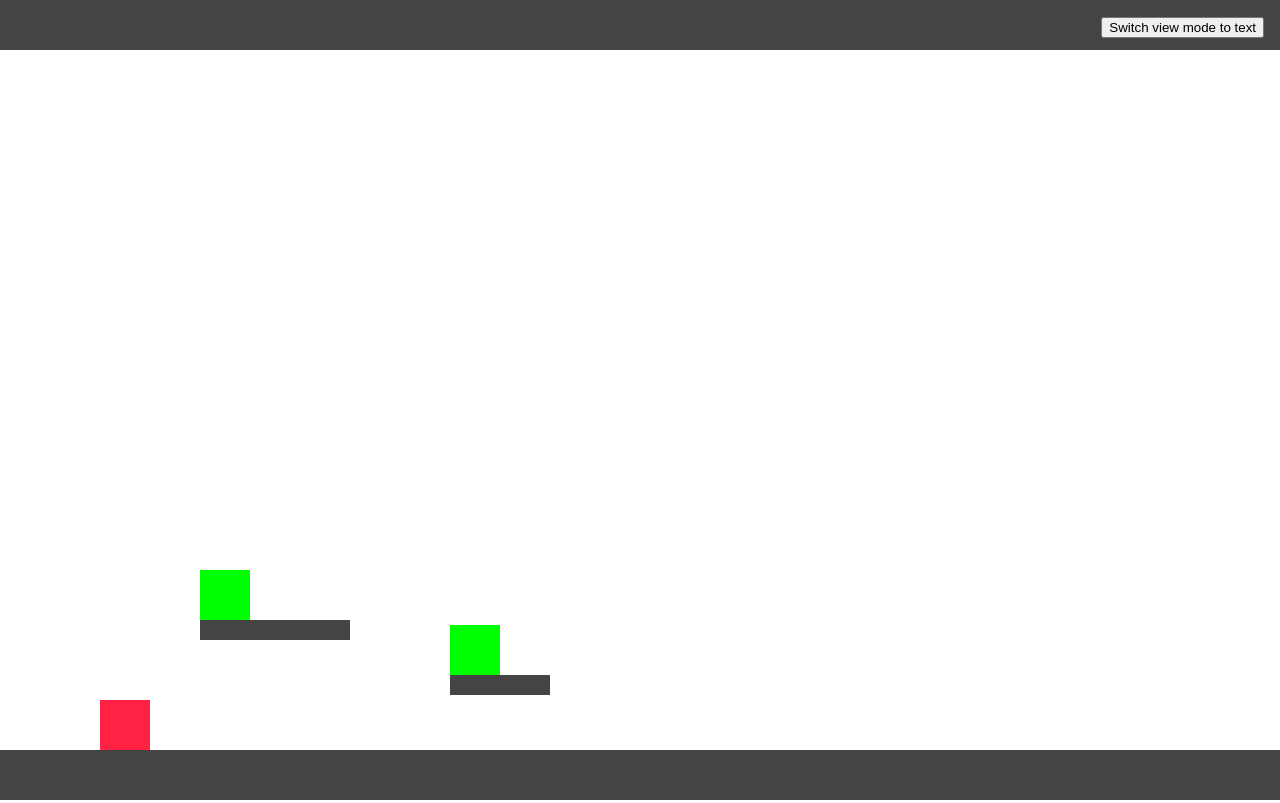
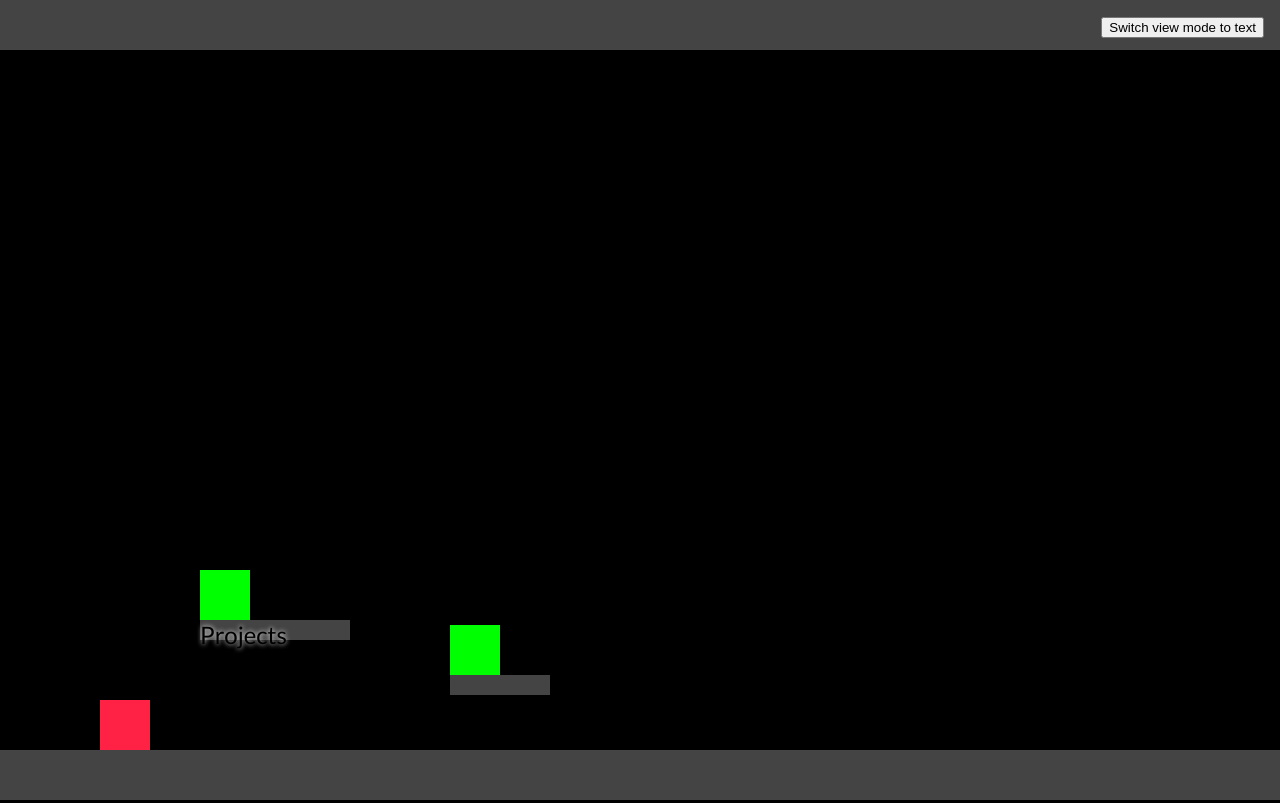
Before and after one commit to tomayyeung/tomay.dev, a Next.js app: page / in a window 1280 px wide. Built offline with nearby package versions, Linux system fonts and the light colour scheme.

Commit message:
basic platformer label component and begun sketching out projects

```diff
--- a/app/HomeGame.tsx
+++ b/app/HomeGame.tsx
@@ -1,7 +1,9 @@
 import { Platformer } from "@/components/Platformer";
+import { Alignment, PlatformerLabel } from "@/components/PlatformerLabel";
 
 export function HomeGame() {
   return (
+    <>
       <Platformer
       platforms={[
         { x: 200, y: 180, width: 150, height: 20, type: 'oneWay' },
@@ -11,5 +13,8 @@ export function HomeGame() {
         { x: 200, y: 230, width: 50, height: 50, redirect: "/projects" },
         { x: 450, y: 175, width: 50, height: 50, redirect: "/canvas-demo" },
       ]}/>
+
+      <PlatformerLabel label={{x: 200, y: 180, text: "Projects"}} alignment={Alignment.TopLeft}></PlatformerLabel>
+    </>
   );
 }
--- a/app/globals.css
+++ b/app/globals.css
@@ -1,5 +1,6 @@
 body {
   margin: 0;
+  background-color: black;
 }
 
 /* :root {
--- a/app/projects/page.tsx
+++ b/app/projects/page.tsx
@@ -4,6 +4,12 @@ import { useView } from "@/context/ViewContext";
 import ProjectsGame from "./ProjectsGame";
 import ProjectsText from "./ProjectsText";
 
+export interface Project {
+  name: string, // images are got from @/public/project_images/{name}
+  description: string,
+  link: string, // link to repo
+};
+
 export default function Projects() {
   const { viewMode } = useView();
   return viewMode === "game" ? <ProjectsGame /> : <ProjectsText />;
--- a/components/Platformer/Platformer.tsx
+++ b/components/Platformer/Platformer.tsx
@@ -3,8 +3,8 @@
 import { useEffect, useRef } from "react";
 // import { redirect } from "next/dist/server/api-utils";
 
-import { Door, Platform } from "@/app/platformer-helper";
-import { loadKeybinds, startPlatformer } from "@/app/platformer-game";
+import { Door, Platform } from "@/components/Platformer/platformer-helper";
+import { loadKeybinds, startPlatformer } from "@/components/Platformer/platformer-game";
 
 export function Platformer({ platforms, doors } : { platforms: Platform[], doors: Door[] }) {
   const canvasRef = useRef<HTMLCanvasElement>(null);
--- a/app/platformer-game.ts
+++ b/components/Platformer/platformer-game.ts
@@ -1,4 +1,10 @@
-import { Platform, Door, isColliding, doorCollision, Keybinds, defaultKeybinds, FPS } from "./platformer-helper";
+/**
+ * to address small screens: add scrolling or restrict to text mode on small screens
+ *
+ * right wall should probably not be based on window size
+ */
+
+import { Platform, Door, isColliding, doorCollision, Keybinds, defaultKeybinds, FPS, Player } from "./platformer-helper";
 
 let keybinds: Keybinds = { ...defaultKeybinds };
 
@@ -18,23 +24,36 @@ export function loadKeybinds() {
   }
 }
 
+let prevHeight: number = 0;
+/**
+ * when window is resized vertically, things are still drawn relative to the top, meaning they will be hidden if the window is
+ * shortened enough. Address this by updating all y-values
+*/
+function refreshCanvasSize(canvas: HTMLCanvasElement, platforms?: Platform[], doors?: Door[], player?: Player) {
+  // update canvas size
+  canvas.width = window.innerWidth;
+  canvas.height = window.innerHeight;
+
+  // update y-values
+  if (platforms !== undefined) platforms.forEach(platform => platform.y += canvas.height - prevHeight);
+  if (doors !== undefined) doors.forEach(door => door.y += canvas.height - prevHeight);
+  if (player !== undefined) player.y += canvas.height - prevHeight;
+
+  prevHeight = canvas.height;
+}
+
 export function startPlatformer(
   canvas: HTMLCanvasElement, platformsList?: Platform[], doorsList?: Door[],
 ) {
-  const setCanvasSize = () => {
-    canvas.width = window.innerWidth;
-    canvas.height = window.innerHeight;
-  }
-
-  window.addEventListener('resize', setCanvasSize);
-
-  setCanvasSize();
-
+  // remove overflow - hide scroll bar
   const originalOverflow = document.body.style.overflow;
   document.body.style.overflow = "hidden";
 
+  // get context
   const ctx = canvas.getContext('2d');
   if (!ctx) return;
+
+  refreshCanvasSize(canvas);
 
   // define constants
   const gravity = 0.5; // higher values make player fall faster
@@ -64,7 +83,7 @@ export function startPlatformer(
 
   const doors = doorsList ?? [];
 
-  const player = {
+  const player: Player = {
     x: 100,
     y: 100,
     width: 50,
@@ -74,6 +93,9 @@ export function startPlatformer(
     speed: 5,
     jumping: false,
   };
+
+  const updateCanvas = () => refreshCanvasSize(canvas, platforms, doors, player);
+  window.addEventListener('resize', updateCanvas);
 
   const keys = {
     left: false,
@@ -190,7 +212,7 @@ export function startPlatformer(
   return () => {
     window.removeEventListener('keydown', handleKeyDown);
     window.removeEventListener('keyup', handleKeyUp);
-    window.removeEventListener('resize', setCanvasSize);
+    window.removeEventListener('resize', updateCanvas);
     document.body.style.overflow = originalOverflow;
   };
 }
--- a/app/platformer-helper.ts
+++ b/components/Platformer/platformer-helper.ts
@@ -11,6 +11,13 @@ export interface Platform extends Rect {
 
 export interface Door extends Rect {
   redirect: string;
+}
+
+export interface Player extends Rect {
+  vx: number,
+  vy: number,
+  speed: number,
+  jumping: boolean,
 }
 
 export function isColliding(a: Rect, b: Rect): boolean {
@@ -39,3 +46,6 @@ export const defaultKeybinds = {
 };
 
 export const FPS = 60;
+
+export const WORLD_WIDTH = 1920;
+export const WORLD_HEIGHT = 1080;
--- /dev/null
+++ b/components/PlatformerLabel/PlatformerLabel.module.css
@@ -0,0 +1,5 @@
+.label {
+    position: absolute;
+    font-size: x-large;
+    text-shadow: 0 0 5px white;
+}
--- /dev/null
+++ b/components/PlatformerLabel/PlatformerLabel.tsx
@@ -0,0 +1,55 @@
+import styles from "./PlatformerLabel.module.css"
+
+export interface Label {
+  x: number,
+  y: number,
+  text: string,
+};
+
+// where the label is aligned to
+export enum Alignment {
+  TopLeft,
+  TopRight,
+  BottomLeft,
+  BottomRight,
+  CenterTop,
+  CenterLeft,
+  CenterRight,
+  CenterBottom,
+};
+
+/**
+ * As our platformer uses the bottom left corner as the origin, labels' y positions will be measured from the bottom;
+ * i.e. all labels will have left: label.x, bottom: label.y;
+ * the transform property will be how we align
+ */
+export function PlatformerLabel({ label, alignment }: { label: Label, alignment: Alignment }) {
+  let transform = "";
+  switch (alignment) {
+    case Alignment.TopLeft:
+      transform = "translateY(100%)";
+      break;
+    case Alignment.TopRight:
+      transform = "translateX(-100%) translateY(100%)";
+      break;
+    case Alignment.BottomLeft:
+      break;
+    case Alignment.BottomRight:
+      transform = "translateX(-100%)";
+      break;
+    case Alignment.CenterTop:
+      transform = "translateX(-50%) translateY(100%)";
+      break;
+    case Alignment.CenterLeft:
+      transform = "translateY(50%)";
+      break;
+    case Alignment.CenterRight:
+      transform = "translateX(-100%) translateY(50%)";
+      break;
+    case Alignment.CenterBottom:
+      transform = "translateX(-50%)";
+      break;
+  }
+
+  return <div className={styles.label} style={{left: label.x, bottom: label.y, transform: transform}}>{label.text}</div>
+}
--- /dev/null
+++ b/components/PlatformerLabel/index.ts
@@ -0,0 +1 @@
+export { Alignment, PlatformerLabel } from "./PlatformerLabel";
```
Lines whose indentation alone changed are shown as unchanged.
